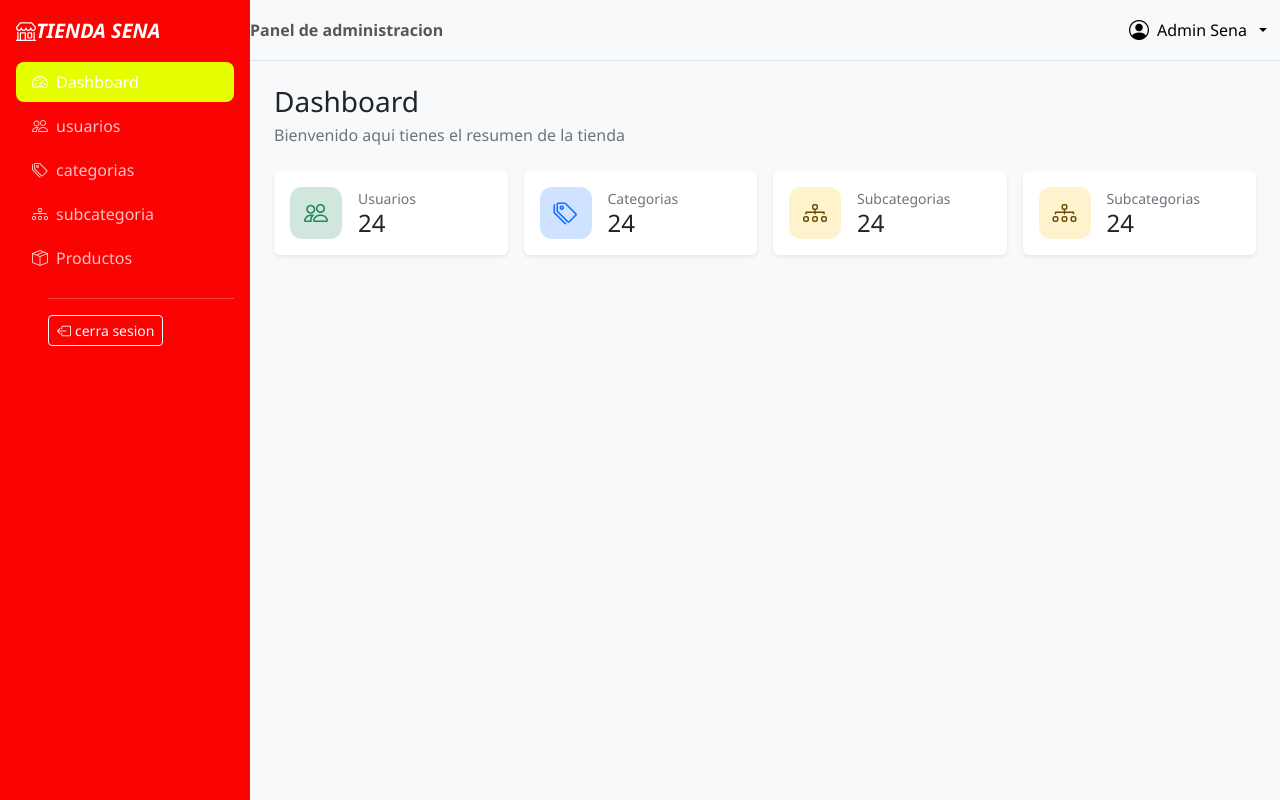
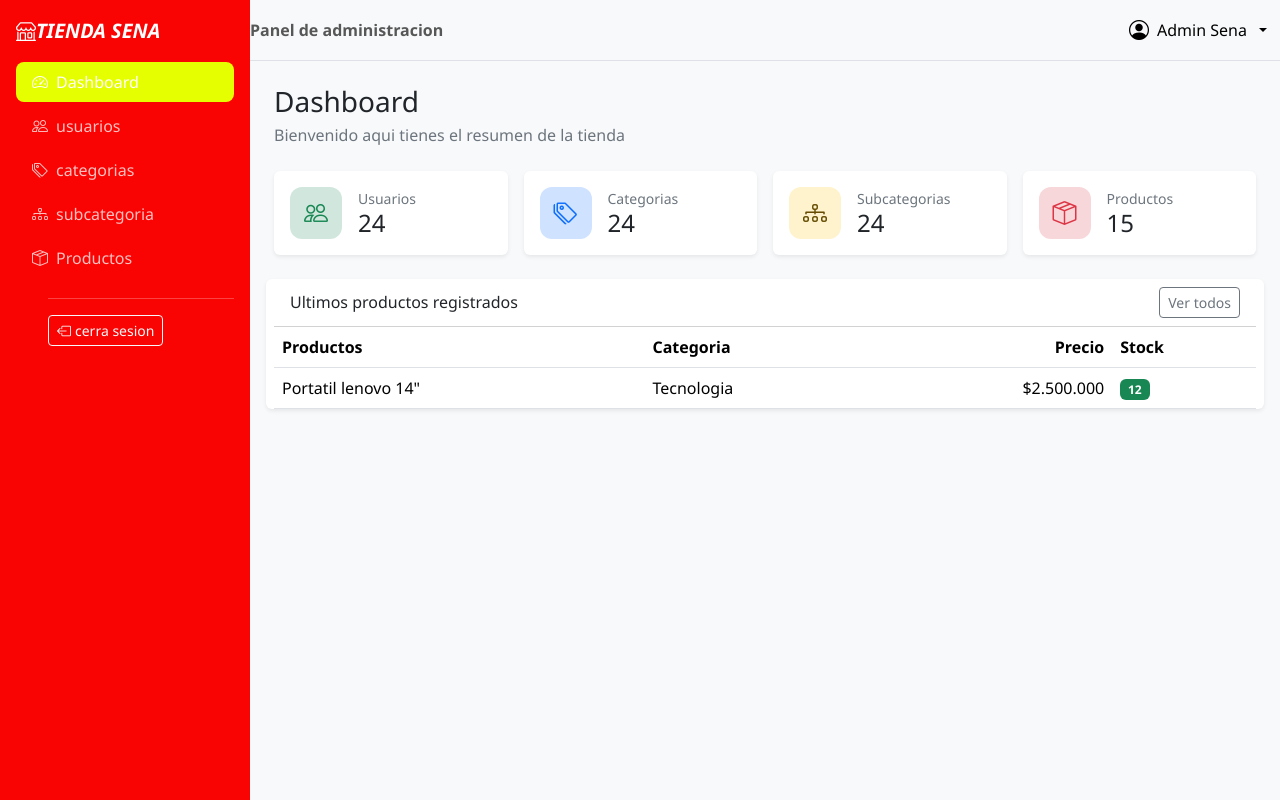
Before and after one commit to BreinerMartinez7/breiner, a plain HTML site: page dashboard.html in a window 1280 px wide. Drawn offline with nearby package versions, Linux system fonts and the light colour scheme.

Commit message:
dashboard
codigo

```diff
--- a/dashboard.html
+++ b/dashboard.html
@@ -171,17 +171,46 @@
                         <!--cuerpo con flexbox icono y texto lado a lado separados-->
                         <div class="card-body d-flex align-items-center gap-3">
                             <!--cuadro de icono fondo verde suave icono verde-->
-                             <div class="icono-kpi bg-warning-subtle text-warning-emphasis"><i class="bi bi-diagram-3"></i>
+                             <div class="icono-kpi bg-danger-subtle text-danger"><i class="bi bi-box-seam"></i>
                             </div>
                             <div>
                                 <!--nombre del indicado -->
-                                <p class="text-secondary small mb-0">Subcategorias</p>
+                                <p class="text-secondary small mb-0">Productos</p>
                                 <!--valor de ejemplo del indicador-->
-                                <h2 class="h4 mb-0">24</h2>
+                                <h2 class="h4 mb-0">15</h2>
                                 <!--cierre del bloque de texto-->
                             </div>
                             <!--link estira este enlace sobre toda la tarjeta un clic en culquier parte lleva al modulo-->
-                            <a href="subcategorias.html" class="stretched-link" aria-label="ir a subcategorias"></a>
+                            <a href="productos.html" class="stretched-link" aria-label="ir a productos"></a>
+                        </div>
+                    </div>
+                </div>
+            </div>
+
+                <!--segunda fila tabla de la izquierda y accesos rapidos a la derecha-->
+
+                <div class="row g-3">
+                    <!--Ultimos prodcutos-->
+                    <!--en computador ocupa 8 de 12 columnas en celular todo el ancho-->
+                    <div class="card border-0 shadow-sm h-100">
+                        <!--encabezado de la tarjeta con titulo y enlace a los lados-->
+                        <div class="card-header bg-white d-flex justify-content-between align-items-center">
+                            <!--Titulo pequeño-->
+                            <h2 class="h6 mb-0">Ultimos productos registrados</h2>
+                            <!--boton que lleva al modulo productos-->
+                            <a href="productos.html" class="btn btn-sm btn-outline-secondary">Ver todos</a>
+                        </div>
+                        <!--permite desplazar la tabla en celular-->
+                        <div class="tablet-responsive">
+                            <table class="table table-hover align-middle mb-0">
+                                <thead class="table -light">
+                                    <tr><th>Productos</th><th>Categoria</th><th class="text-end">Precio</th><th>Stock</th></tr>
+                                </thead>
+                                <!--Cuerpo en la tabla -->
+                                <tbody>
+                                    <tr><td>Portatil lenovo 14"</td><td>Tecnologia</td><td class="text-end">$2.500.000</td><td><span class="badge text-bg-success">12</span></td></tr>
+                                </tbody>
+                            </table>
                         </div>
                     </div>
                 </div>
```
